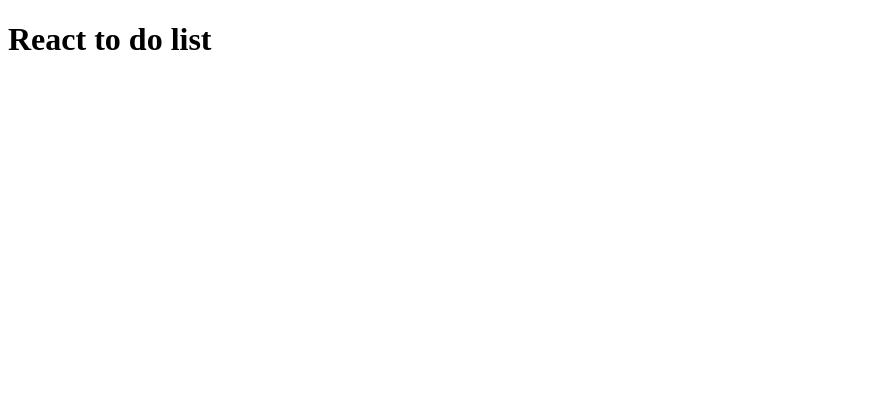
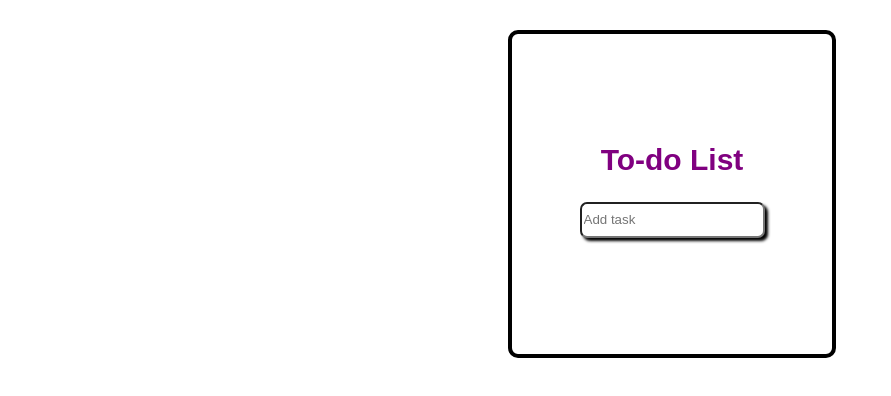
Before and after one commit to TheBridge-FullStackDeveloper/react-to-do-list-exercise, a React (Vite) app: page / in a window 1280 px wide. Shown: the top 396 px of the page, without its empty margins (0-891 px from the left). Built offline with nearby package versions, Linux system fonts and the light colour scheme.

Commit message:
Completed

```diff
--- a/index.html
+++ b/index.html
@@ -4,7 +4,7 @@
     <meta charset="UTF-8" />
     <link rel="icon" type="image/svg+xml" href="/src/favicon.svg" />
     <meta name="viewport" content="width=device-width, initial-scale=1.0" />
-    <title>Vite App</title>
+    <title>To-do List</title>
   </head>
   <body>
     <div id="root"></div>
--- a/package.json
+++ b/package.json
@@ -9,7 +9,8 @@
   },
   "dependencies": {
     "react": "^18.0.0",
-    "react-dom": "^18.0.0"
+    "react-dom": "^18.0.0",
+    "styled-components": "^5.3.11"
   },
   "devDependencies": {
     "@types/react": "^18.0.0",
--- a/src/components/App.jsx
+++ /dev/null
@@ -1,11 +0,0 @@
-import { useState } from 'react'
-
-function App() {
-  return (
-    <div className="App">
-      <h1>React to do list</h1>
-    </div>
-  )
-}
-
-export default App
--- /dev/null
+++ b/src/components/Todolist/index.jsx
@@ -0,0 +1,77 @@
+import { useState } from 'react';
+import Styled from "./styles";
+
+
+const TodoList = () => {
+  const [todos, setTodos] = useState([]);
+  const [inputValue, setInputValue] = useState('');
+
+  const handleInputChange = (e) => {
+    setInputValue(e.target.value);
+  };
+
+
+  const handleKeyDown = (e) => {
+    if (e.key === 'Enter') {
+      handleAddTodo();
+    }
+  };
+  const handleAddTodo = () => {
+    if (inputValue.trim() !== '') {
+      const newTodo = {
+        id: todos.length + 1,
+        text: inputValue,
+        completed: false,
+      };
+
+      setTodos([...todos, newTodo]);
+      setInputValue('');
+    }
+  };
+
+  const handleDeleteTodo = (id) => {
+    const updatedTodos = todos.filter((todo) => todo.id !== id);
+    setTodos(updatedTodos);
+  };
+
+  const handleToggleComplete = (id) => {
+    const updatedTodos = todos.map((todo) => {
+      if (todo.id === id) {
+        return {
+          ...todo,
+          completed: !todo.completed,
+        };
+      }
+      return todo;
+    });
+    setTodos(updatedTodos);
+  };
+
+  return (
+    <Styled.Box>
+      <h1>To-do List</h1>
+      <input
+        type="text" placeholder="Add task"
+        class="free"
+        value={inputValue}
+        onChange={handleInputChange}
+        onKeyDown={handleKeyDown}
+      />
+      <ul>
+        {todos.map((todo) => (
+          <li key={todo.id}>
+            <input
+              type="checkbox"
+              checked={todo.completed}
+              onChange={() => handleToggleComplete(todo.id)}
+            />
+            <span style={{ textDecoration: todo.completed ? 'line-through' : 'none' }}>{todo.text}</span>
+            <button onClick={() => handleDeleteTodo(todo.id)}>X</button>
+          </li>
+        ))}
+      </ul>
+    </Styled.Box>
+  );
+};
+
+export default TodoList;
--- /dev/null
+++ b/src/components/Todolist/styles.jsx
@@ -0,0 +1,52 @@
+import styled from "styled-components"
+
+const Box = styled.section`
+
+    border: 4px solid;
+    margin: 30px 500px 30px;
+    border-radius: 10px;
+    height: 20rem;
+    width: 20rem;
+    display: flex;
+    justify-content: center;
+
+    align-items: center;
+    flex-direction: column;
+
+    button {
+        background: #b9c2ed;
+        border: none;
+    }
+
+    li {
+        list-style: none;
+        background: #b9c2ed;
+        display: flex;
+        text-align: center;
+        margin-right: 40px;
+    }
+
+    h1 {
+        text-align: center;
+        font-family: sans-serif;
+        color: Purple;
+        font-size: 30px;
+    }
+
+    .free {
+        border-radius: 7px;
+        height: 30px;
+        weight: 25px;
+        box-shadow: 3px 3px 3px 0px;
+    }
+`;
+
+
+
+
+
+export default {
+    Box,
+
+
+}
--- a/src/main.jsx
+++ b/src/main.jsx
@@ -1,9 +1,10 @@
 import React from "react";
 import ReactDOM from "react-dom/client";
-import App from "./components/App";
+import TodoList from "./components/Todolist";
+
 
 ReactDOM.createRoot(document.getElementById("root")).render(
   <React.StrictMode>
-    <App />
+    <TodoList />
   </React.StrictMode>
 );
--- a/src/styles/App.css
+++ /dev/null
@@ -1,42 +0,0 @@
-.App {
-  text-align: center;
-}
-
-.App-logo {
-  height: 40vmin;
-  pointer-events: none;
-}
-
-@media (prefers-reduced-motion: no-preference) {
-  .App-logo {
-    animation: App-logo-spin infinite 20s linear;
-  }
-}
-
-.App-header {
-  background-color: #282c34;
-  min-height: 100vh;
-  display: flex;
-  flex-direction: column;
-  align-items: center;
-  justify-content: center;
-  font-size: calc(10px + 2vmin);
-  color: white;
-}
-
-.App-link {
-  color: #61dafb;
-}
-
-@keyframes App-logo-spin {
-  from {
-    transform: rotate(0deg);
-  }
-  to {
-    transform: rotate(360deg);
-  }
-}
-
-button {
-  font-size: calc(10px + 2vmin);
-}
--- a/src/styles/index.css
+++ /dev/null
@@ -1,13 +0,0 @@
-body {
-  margin: 0;
-  font-family: -apple-system, BlinkMacSystemFont, 'Segoe UI', 'Roboto', 'Oxygen',
-    'Ubuntu', 'Cantarell', 'Fira Sans', 'Droid Sans', 'Helvetica Neue',
-    sans-serif;
-  -webkit-font-smoothing: antialiased;
-  -moz-osx-font-smoothing: grayscale;
-}
-
-code {
-  font-family: source-code-pro, Menlo, Monaco, Consolas, 'Courier New',
-    monospace;
-}
```
Also changed, not shown: 1 other file (tests, documents, lock files or other folders).
